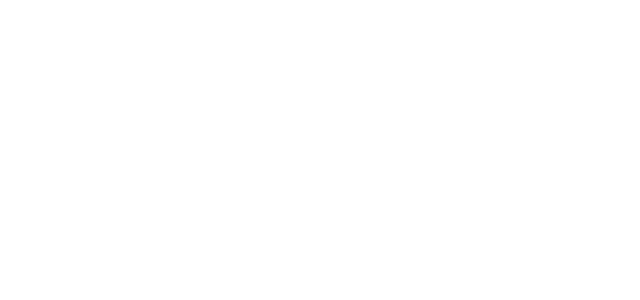
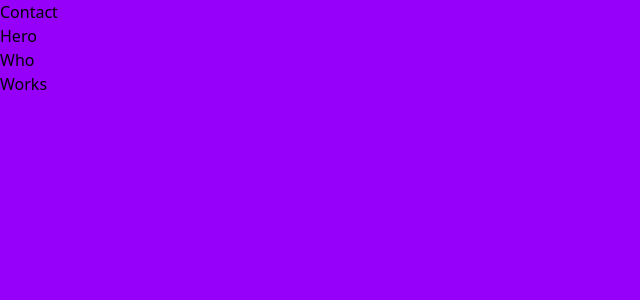
Before and after one commit to erkankolakan/three.js, a React (Create React App) app: page / in a window 1280 px wide. Shown: the top 300 px of the page, without its empty margins (0-640 px from the left). Built offline with nearby package versions, Linux system fonts and the light colour scheme.

Commit message:
sifirdan_iskelet

```diff
--- a/src/App.js
+++ b/src/App.js
@@ -1,10 +1,16 @@
 import './App.css';
-import Scene from './Scene';
+import Contact from './component/Contact';
+import Hero from './component/Hero';
+import Who from './component/Who';
+import Works from './component/Works';
 
 function App() {
   return (
-    <div className="App">
-      <Scene/>
+    <div className="bg-[#9600FA] w-[100vw] h-[100vh]">
+      <Contact/>
+      <Hero/>
+      <Who/>
+      <Works/>
     </div>
   );
 }
--- a/src/Scene.js
+++ /dev/null
@@ -1,17 +0,0 @@
-import React from 'react'
-import * as THREE from 'three';
-
-const Scene = () => {
-
-
-
-
-
-  return (
-    <div>
-
-    </div>
-  )
-}
-
-export default Scene
--- /dev/null
+++ b/src/component/Contact.jsx
@@ -0,0 +1,11 @@
+import React from 'react'
+
+const Contact = () => {
+  return (
+    <div>
+      Contact
+    </div>
+  )
+}
+
+export default Contact
--- /dev/null
+++ b/src/component/Hero.jsx
@@ -0,0 +1,11 @@
+import React from 'react'
+
+const Hero = () => {
+  return (
+    <div>
+      Hero
+    </div>
+  )
+}
+
+export default Hero
--- /dev/null
+++ b/src/component/Who.jsx
@@ -0,0 +1,11 @@
+import React from 'react'
+
+const Who = () => {
+  return (
+    <div>
+      Who
+    </div>
+  )
+}
+
+export default Who
--- /dev/null
+++ b/src/component/Works.jsx
@@ -0,0 +1,11 @@
+import React from 'react'
+
+const Works = () => {
+  return (
+    <div>
+      Works
+    </div>
+  )
+}
+
+export default Works
```
